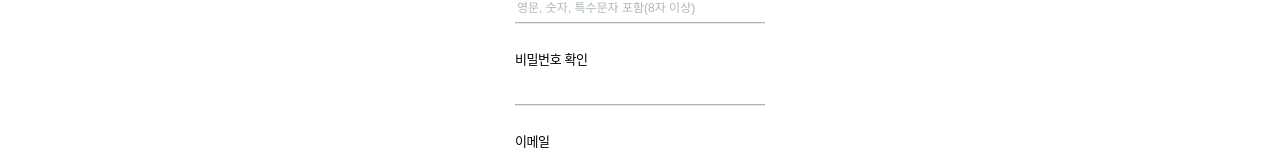
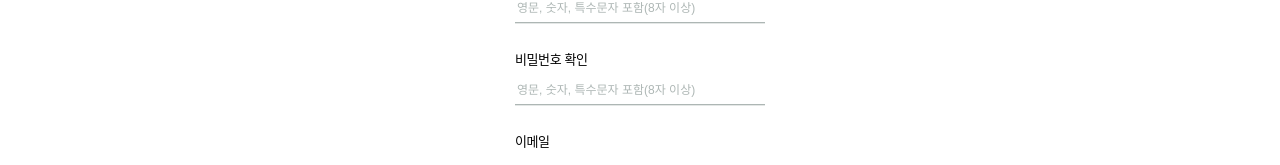
Before and after one commit to yemsu/nextjs-open-velog, a Next.js app: page /write in a window 1280 px wide. Both pictures are taken after a click on the button "회원 가입". Shown: the part 288-453 px from the top of the page. Built offline with nearby package versions, Linux system fonts and the light colour scheme; a web font is replaced by a local one.

Commit message:
feat: 회원가입 모달 form태그 적용 및 자동완성 비활성화

```diff
--- a/src/components/auth/JoinModal.tsx
+++ b/src/components/auth/JoinModal.tsx
@@ -6,7 +6,7 @@ import Button from "@/components/elements/Button"
 import JoinModalInputs from "./JoinModalInputs";
 import styled from "styled-components"
 import { APP_TITLE } from "@/constants/etc";
-import { useCallback, useState } from "react";
+import { SyntheticEvent, useCallback, useState } from "react";
 import { ValidationsState } from "@/types/auth";
 import checkValidations from "@/utils/validation";
 
@@ -43,7 +43,8 @@ function JoinModal(props: JoinModalProps) {
 
   const dispatch = useDispatch()
 
-  const onSubmitJoin = async() => {
+  const onSubmitJoin = async(e: SyntheticEvent) => {
+    e.preventDefault()
     const { userId, username, password2, email, gender, birthday } = forms
     const birthdayResult = birthday && `${birthday.slice(0, 4)}-${birthday.slice(4, 6)}-${birthday.slice(4, 6)}`
     const result = {
@@ -74,7 +75,8 @@ function JoinModal(props: JoinModalProps) {
     }, {})
   }, [validations])
 
-  const onSubmitLogin = async() => {
+  const onSubmitLogin = async(e: SyntheticEvent) => {
+    e.preventDefault()
     const { userId, password1 } = forms
     const result = {
       userId,
@@ -103,7 +105,7 @@ function JoinModal(props: JoinModalProps) {
   const modalTitle = isLogin ? 'Welcome back ' : `Join ${APP_TITLE} 🐣`
   const submitButtonText = isLogin ? '로그인' : '가입'
   const onSubmitEvent = isLogin ? onSubmitLogin : onSubmitJoin
-  const SubmitButton = <Button styleType="round" bgColor="primary" size="medium" buttonText={submitButtonText} onClick={onSubmitEvent} />
+  const SubmitButton = <Button buttonType="submit" styleType="round" bgColor="primary" size="medium" buttonText={submitButtonText} />
 
   return (
     <Modal
@@ -113,7 +115,7 @@ function JoinModal(props: JoinModalProps) {
       size="large"
       submitButton={SubmitButton}
     >
-      <WrapForm>
+      <WrapForm onSubmit={onSubmitEvent}>
         <JoinModalInputs
           isLogin={isLogin}
           forms={forms}
@@ -126,7 +128,7 @@ function JoinModal(props: JoinModalProps) {
   )
 }
 
-const WrapForm = styled.div`
+const WrapForm = styled.form`
   width: 250px;
 `
 
--- a/src/components/auth/JoinModalInputs.tsx
+++ b/src/components/auth/JoinModalInputs.tsx
@@ -12,13 +12,14 @@ interface JoinModalInputsProps {
   setValidations: (state:any) => void
 }
 
-const inputCategories: InputCategory[][] = [
+const inputCategories: (isLogin: boolean) => InputCategory[][] = (isLogin) => ([
   [{
     type: 'text',
     name: 'userId',
     label: '아이디',
     placeholder: '영문, 숫자 포함(6~16자)',
     reg: /^(?=.*?[0-9])(?=.*?[a-z])[0-9a-z]{6,16}$/,
+    autoCompleteName: isLogin ? 'userId' : 'new-userId'
   }],
   [{
     type: 'password',
@@ -26,11 +27,14 @@ const inputCategories: InputCategory[][] = [
     label: '비밀번호',
     placeholder: '영문, 숫자, 특수문자 포함(8자 이상)',
     reg: /^(?=.*[a-z])(?=.*\d)[a-z\d$@$!%*#?&]{8,}$/i,
+    autoCompleteName: isLogin ? 'new-password' : 'password'
   }],
   [{
     type: 'password',
     name: 'password2',
     label: '비밀번호 확인',
+    placeholder: '영문, 숫자, 특수문자 포함(8자 이상)',
+    autoCompleteName: 'new-password'
   }],
   [{
     type: 'email',
@@ -45,6 +49,7 @@ const inputCategories: InputCategory[][] = [
     label: '닉네임',
     placeholder: '한글, 영문, 숫자 사용 가능(3~10자)',
     reg: /^[a-z가-힣0-9]{3,10}$/i,
+    autoCompleteName: 'new-username'
   }],
   [{
     type: 'number',
@@ -67,7 +72,7 @@ const inputCategories: InputCategory[][] = [
     label: '남',
     value: 'man'
   }]
-]
+])
 
 function JoinModalInputs(props: JoinModalInputsProps) {
   const {
@@ -87,7 +92,7 @@ function JoinModalInputs(props: JoinModalInputsProps) {
   }, [isLogin, forms])
 
   const getInputCategoryOf = useCallback((name: string) => {
-    return inputCategories
+    return inputCategories(isLogin)
       .flatMap(category => category)
       .find((category) => category.name === name)
   }, [])
@@ -194,7 +199,7 @@ function JoinModalInputs(props: JoinModalInputsProps) {
 
   return (
     <>
-      {inputCategories.map((inputList) => {
+      {inputCategories(isLogin).map((inputList) => {
         return (
           !isVisibleCategory(inputList) ? null :
             <InputList
--- a/src/components/elements/Input.tsx
+++ b/src/components/elements/Input.tsx
@@ -4,9 +4,6 @@ import styled, { css } from "styled-components"
 
 interface InputProps extends InputCommon {
   value: string
-  checked?: boolean
-  isRequired?: boolean
-  size?: 'small' | 'medium' | 'big'
   onChange: (e: SyntheticEvent) => void,
   onEnter?: () => void,
 }
@@ -22,6 +19,9 @@ function Input(props: InputProps) {
     checked,
     isRequired = true,
     size = 'small',
+    maxLength,
+    minLength,
+    autoCompleteName,
     onChange,
     onEnter
   } = props
@@ -64,6 +64,9 @@ function Input(props: InputProps) {
         value={value}
         checked={checked}
         required={isRequired}
+        maxLength={maxLength}
+        minLength={minLength}
+        autoComplete={autoCompleteName}
         onChange={onChange}
         onClick={onClick}
         onKeyDown={onKeyDown}
--- a/src/components/elements/InputList.tsx
+++ b/src/components/elements/InputList.tsx
@@ -30,6 +30,7 @@ function InputList(props: InputListProps) {
         name,
         label,
         value,
+        autoCompleteName,
         placeholder
       }: InputCategory, i) => {
         return (
@@ -42,6 +43,7 @@ function InputList(props: InputListProps) {
               value={value || forms[name]}
               checked={forms[name] === value}
               placeholder={placeholder}
+              autoCompleteName={autoCompleteName}
               onChange={onChange}
             />
             {
```
Also changed, not shown: src/types/form.ts (+7 -1 lines).
